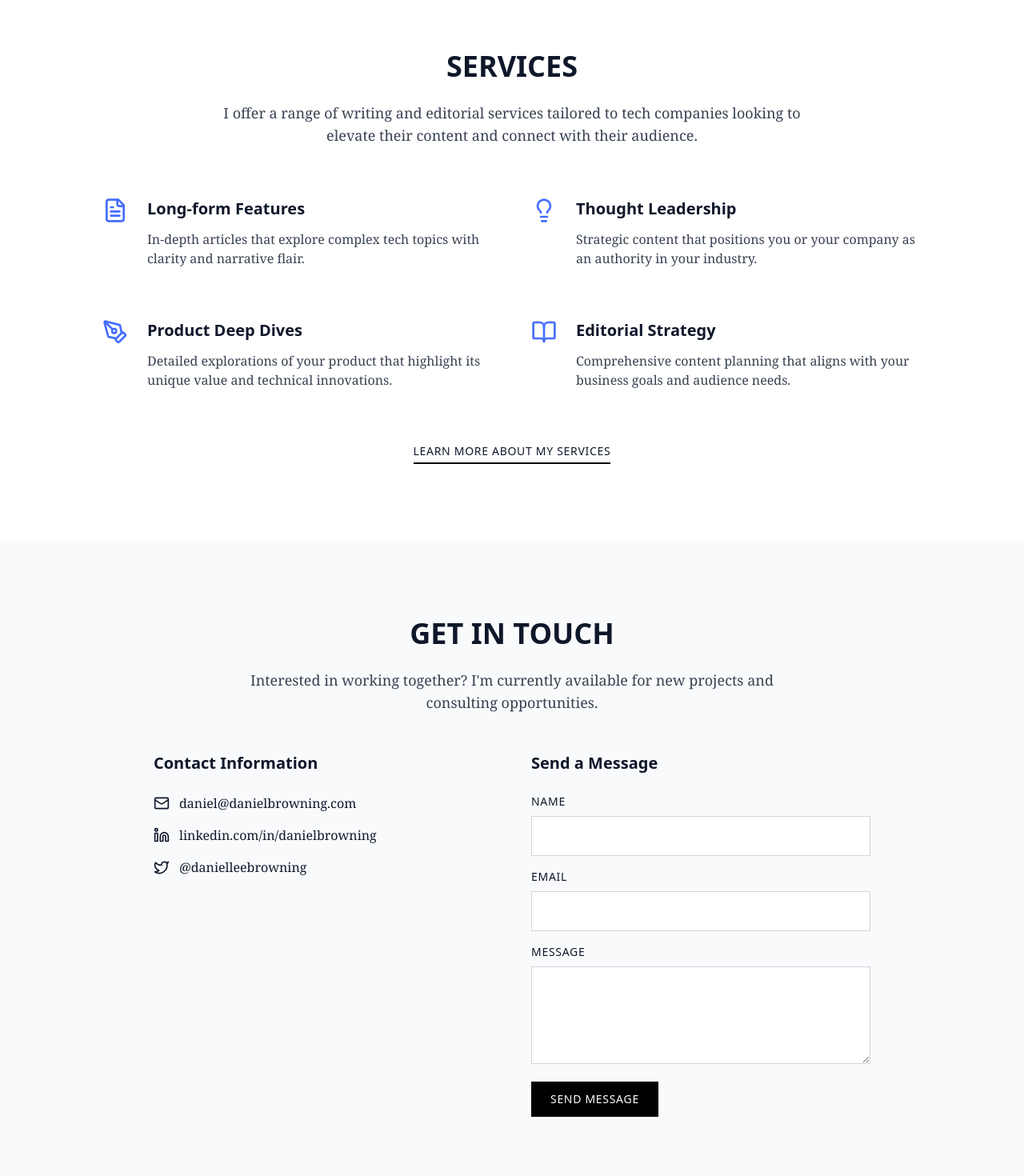
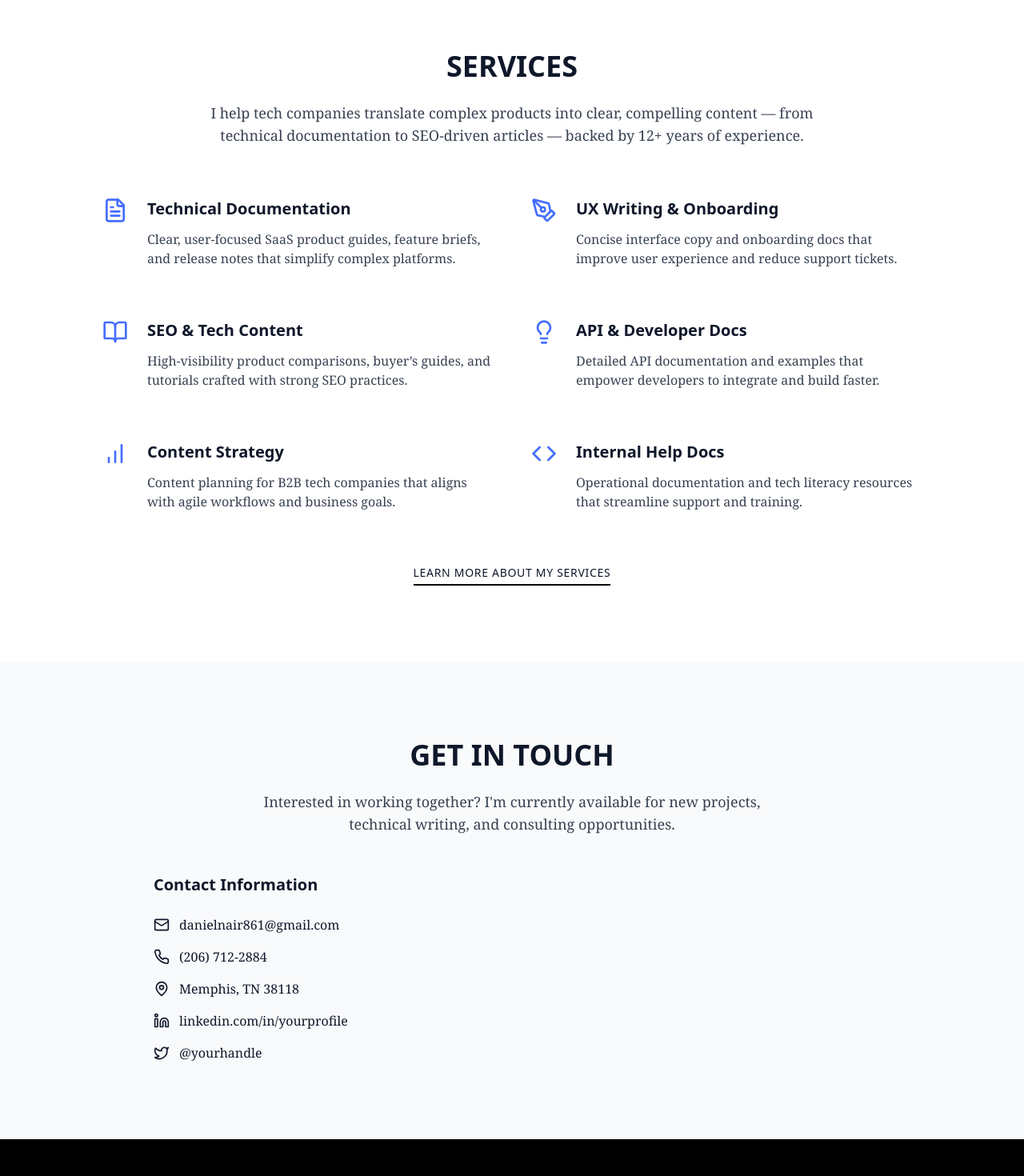
Before and after one commit to VictorKimathi/DanielBrowning, a React (Vite) app: page / in a window 1280 px wide. Shown: the part 2220-3690 px from the top of the page at 80% size. Built offline with nearby package versions, Linux system fonts and the light colour scheme.

Commit message:
push to main

```diff
--- a/src/components/Contact.tsx
+++ b/src/components/Contact.tsx
@@ -1,7 +1,9 @@
 import React from 'react';
-import { Mail, Linkedin, Twitter } from 'lucide-react';
+import { Mail, Linkedin, Twitter, Phone, MapPin } from 'lucide-react';
+
 export const Contact = () => {
-  return <section className="py-16 md:py-24 bg-gray-50">
+  return (
+    <section className="py-16 md:py-24 bg-gray-50">
       <div className="container mx-auto px-4 md:px-6">
         <div className="max-w-4xl mx-auto">
           <h2 className="text-3xl md:text-4xl font-bold uppercase mb-6 text-center">
@@ -9,54 +11,51 @@ export const Contact = () => {
           </h2>
           <p className="font-serif text-lg text-gray-700 text-center mb-12 max-w-2xl mx-auto">
             Interested in working together? I'm currently available for new
-            projects and consulting opportunities.
+            projects, technical writing, and consulting opportunities.
           </p>
           <div className="grid grid-cols-1 md:grid-cols-2 gap-12">
             <div>
               <h3 className="text-xl font-bold mb-6">Contact Information</h3>
               <div className="space-y-4 font-serif">
-                <a href="mailto:daniel@danielbrowning.com" className="flex items-center hover:text-[#446DFF] transition-colors">
+                <a
+                  href="mailto:danielnair861@gmail.com"
+                  className="flex items-center hover:text-[#446DFF] transition-colors"
+                >
                   <Mail className="h-5 w-5 mr-3" />
-                  daniel@danielbrowning.com
+                  danielnair861@gmail.com
                 </a>
-                <a href="https://linkedin.com" className="flex items-center hover:text-[#446DFF] transition-colors" target="_blank" rel="noopener noreferrer">
+                <div className="flex items-center">
+                  <Phone className="h-5 w-5 mr-3" />
+                  <span>(206) 712-2884</span>
+                </div>
+                <div className="flex items-center">
+                  <MapPin className="h-5 w-5 mr-3" />
+                  <span>Memphis, TN 38118</span>
+                </div>
+                <a
+                  href="https://linkedin.com"
+                  className="flex items-center hover:text-[#446DFF] transition-colors"
+                  target="_blank"
+                  rel="noopener noreferrer"
+                >
                   <Linkedin className="h-5 w-5 mr-3" />
-                  linkedin.com/in/danielbrowning
+                  linkedin.com/in/yourprofile
                 </a>
-                <a href="https://twitter.com" className="flex items-center hover:text-[#446DFF] transition-colors" target="_blank" rel="noopener noreferrer">
+                <a
+                  href="https://twitter.com"
+                  className="flex items-center hover:text-[#446DFF] transition-colors"
+                  target="_blank"
+                  rel="noopener noreferrer"
+                >
                   <Twitter className="h-5 w-5 mr-3" />
-                  @danielleebrowning
+                  @yourhandle
                 </a>
               </div>
             </div>
-            <div>
-              <h3 className="text-xl font-bold mb-6">Send a Message</h3>
-              <form className="space-y-4">
-                <div>
-                  <label htmlFor="name" className="block text-sm uppercase tracking-wider font-medium mb-2">
-                    Name
-                  </label>
-                  <input type="text" id="name" className="w-full border border-gray-300 p-3 focus:outline-none focus:ring-1 focus:ring-black" />
-                </div>
-                <div>
-                  <label htmlFor="email" className="block text-sm uppercase tracking-wider font-medium mb-2">
-                    Email
-                  </label>
-                  <input type="email" id="email" className="w-full border border-gray-300 p-3 focus:outline-none focus:ring-1 focus:ring-black" />
-                </div>
-                <div>
-                  <label htmlFor="message" className="block text-sm uppercase tracking-wider font-medium mb-2">
-                    Message
-                  </label>
-                  <textarea id="message" rows={4} className="w-full border border-gray-300 p-3 focus:outline-none focus:ring-1 focus:ring-black"></textarea>
-                </div>
-                <button type="submit" className="bg-black text-white px-6 py-3 text-sm font-medium uppercase tracking-wider hover:bg-gray-800 transition-colors">
-                  Send Message
-                </button>
-              </form>
-            </div>
+
           </div>
         </div>
       </div>
-    </section>;
+    </section>
+  );
 };
--- a/src/components/Services.tsx
+++ b/src/components/Services.tsx
@@ -1,37 +1,55 @@
 import React from 'react';
-import { FileText, Lightbulb, PenTool, BookOpen } from 'lucide-react';
+import { FileText, Lightbulb, PenTool, BookOpen, Code, BarChart } from 'lucide-react';
+
 export const Services = () => {
-  const services = [{
-    icon: <FileText className="h-8 w-8" />,
-    title: 'Long-form Features',
-    description: 'In-depth articles that explore complex tech topics with clarity and narrative flair.'
-  }, {
-    icon: <Lightbulb className="h-8 w-8" />,
-    title: 'Thought Leadership',
-    description: 'Strategic content that positions you or your company as an authority in your industry.'
-  }, {
-    icon: <PenTool className="h-8 w-8" />,
-    title: 'Product Deep Dives',
-    description: 'Detailed explorations of your product that highlight its unique value and technical innovations.'
-  }, {
-    icon: <BookOpen className="h-8 w-8" />,
-    title: 'Editorial Strategy',
-    description: 'Comprehensive content planning that aligns with your business goals and audience needs.'
-  }];
-  return <section className="py-16 md:py-24 bg-white">
+  const services = [
+    {
+      icon: <FileText className="h-8 w-8" />,
+      title: 'Technical Documentation',
+      description: 'Clear, user-focused SaaS product guides, feature briefs, and release notes that simplify complex platforms.'
+    },
+    {
+      icon: <PenTool className="h-8 w-8" />,
+      title: 'UX Writing & Onboarding',
+      description: 'Concise interface copy and onboarding docs that improve user experience and reduce support tickets.'
+    },
+    {
+      icon: <BookOpen className="h-8 w-8" />,
+      title: 'SEO & Tech Content',
+      description: 'High-visibility product comparisons, buyer’s guides, and tutorials crafted with strong SEO practices.'
+    },
+    {
+      icon: <Lightbulb className="h-8 w-8" />,
+      title: 'API & Developer Docs',
+      description: 'Detailed API documentation and examples that empower developers to integrate and build faster.'
+    },
+    {
+      icon: <BarChart className="h-8 w-8" />,
+      title: 'Content Strategy',
+      description: 'Content planning for B2B tech companies that aligns with agile workflows and business goals.'
+    },
+    {
+      icon: <Code className="h-8 w-8" />,
+      title: 'Internal Help Docs',
+      description: 'Operational documentation and tech literacy resources that streamline support and training.'
+    }
+  ];
+
+  return (
+    <section className="py-16 md:py-24 bg-white">
       <div className="container mx-auto px-4 md:px-6">
         <div className="max-w-3xl mx-auto text-center mb-16">
           <h2 className="text-3xl md:text-4xl font-bold uppercase mb-6">
             Services
           </h2>
           <p className="font-serif text-lg text-gray-700">
-            I offer a range of writing and editorial services tailored to tech
-            companies looking to elevate their content and connect with their
-            audience.
+            I help tech companies translate complex products into clear, compelling content —
+            from technical documentation to SEO-driven articles — backed by 12+ years of experience.
           </p>
         </div>
         <div className="grid grid-cols-1 md:grid-cols-2 gap-x-12 gap-y-16 max-w-5xl mx-auto">
-          {services.map((service, index) => <div key={index} className="flex">
+          {services.map((service, index) => (
+            <div key={index} className="flex">
               <div className="mr-6 text-[#446DFF]">{service.icon}</div>
               <div>
                 <h3 className="text-xl font-bold mb-3">{service.title}</h3>
@@ -39,13 +57,18 @@ export const Services = () => {
                   {service.description}
                 </p>
               </div>
-            </div>)}
+            </div>
+          ))}
         </div>
         <div className="mt-16 text-center">
-          <a href="/services" className="inline-flex items-center text-sm uppercase tracking-wider font-medium border-b-2 border-black pb-1 hover:text-[#446DFF] hover:border-[#446DFF] transition-colors">
+          <a
+            href="/services"
+            className="inline-flex items-center text-sm uppercase tracking-wider font-medium border-b-2 border-black pb-1 hover:text-[#446DFF] hover:border-[#446DFF] transition-colors"
+          >
             Learn more about my services
           </a>
         </div>
       </div>
-    </section>;
+    </section>
+  );
 };
```
